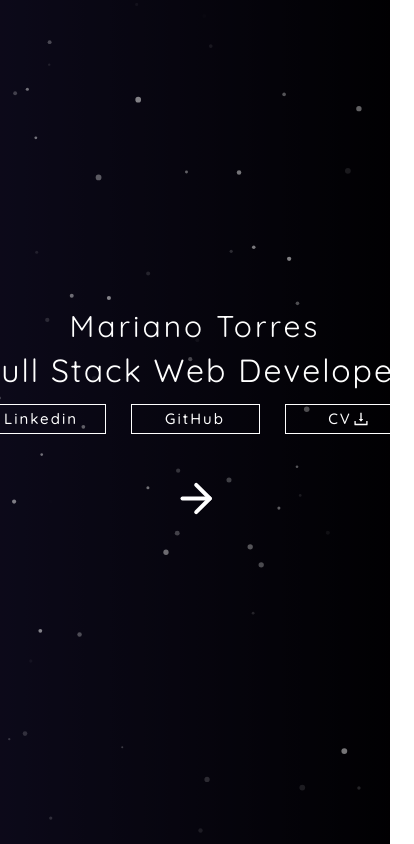
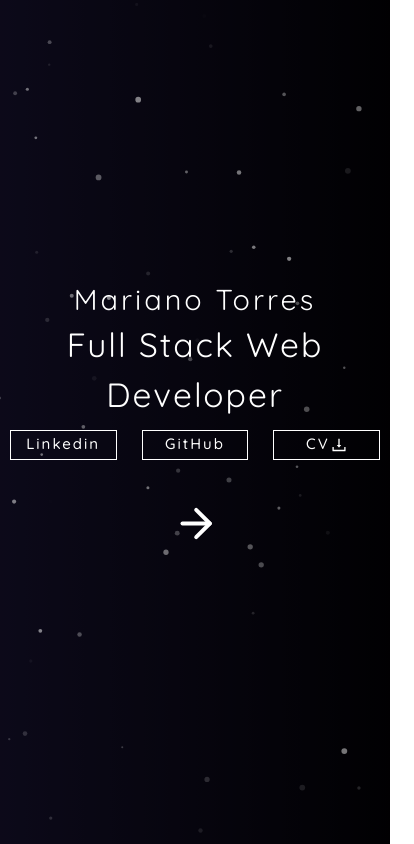
Before and after one commit to MarianoiTorres/PortfolioV2-MarianoTorres, a React (Vite) app: page /landing in a window 390 px wide. Shown: the whole page, 414 px wide, since content can reach past the window. Built offline with nearby package versions, Linux system fonts and the light colour scheme.

Commit message:
responsiveV6

```diff
--- a/src/components/intro/Intro.module.css
+++ b/src/components/intro/Intro.module.css
@@ -21,7 +21,7 @@
 
 .containerName {
     overflow: hidden;
-    width: 100%;
+    width: 90%;
     height: 40px;
     display: flex;
     justify-content: center;
@@ -42,6 +42,6 @@
 @media screen and (max-width: 500px) {
 
     .containerName h1 {
-        font-size: 45px;
+        font-size: 2em;
     }
 }
--- a/src/pages/landingPage2/LandingPage2.module.css
+++ b/src/pages/landingPage2/LandingPage2.module.css
@@ -22,7 +22,7 @@
     box-sizing: border-box;
     padding-left: 70px;
     position: relative;
-    width: fit-content;
+    width: 95%;
     height:fit-content;
     display: flex;
     justify-content: center;
@@ -30,7 +30,7 @@
     z-index: 1;
     flex-direction: column;
     gap: 3px;
-    white-space: nowrap;
+
 }
 
 .containerInfo h1 {
@@ -142,15 +142,21 @@
         top: 0;
         justify-content: center;
         align-items: center;
+        width: 95%;
     }
 
     .containerInfo h1 {
-        font-size: 30px;
+        font-size: 1.8em;
+
     }
 
     .containerInfo p {
-        font-size: 32px;
-        word-wrap: break-word;
+        font-size: 2.1em;
+
+        width: 100%;
+        display: flex;
+        justify-content: center;
+        text-align: center;
     }
 
     .secondContainer {
@@ -172,6 +178,8 @@
     .containerButtonsLink {
         display: flex;
 
+        width: 100%;
+        justify-content: center;
     }
 
     .buttonLink {
```
